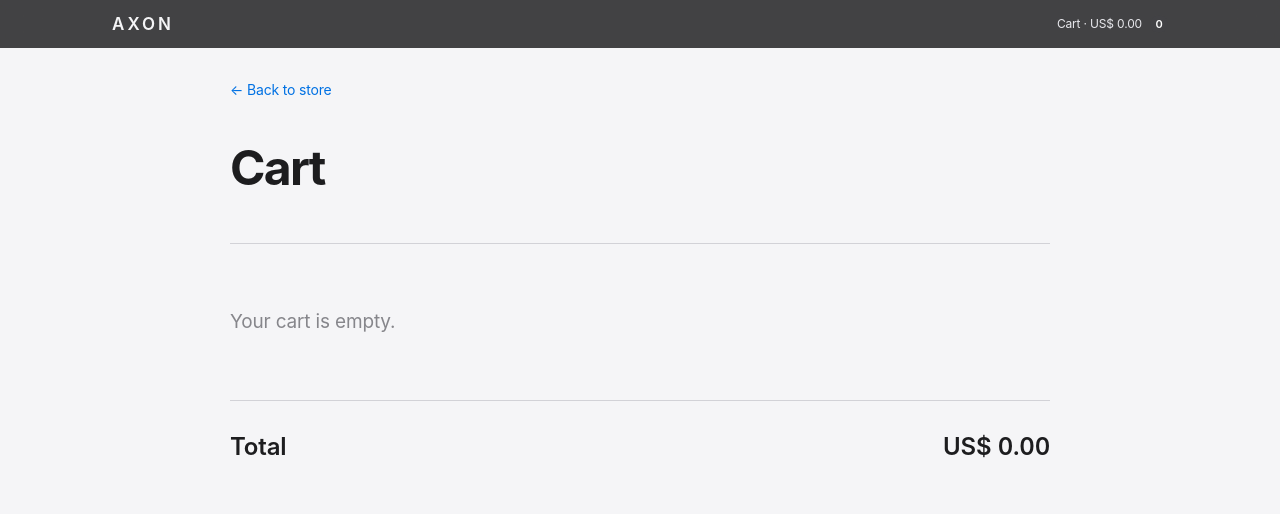
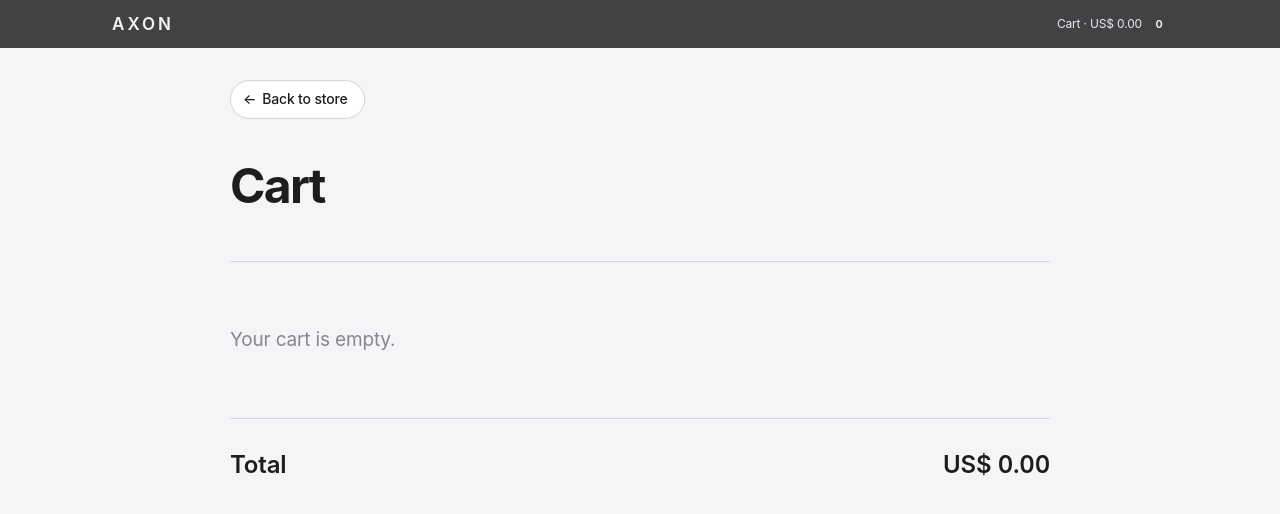
Before and after one commit to ThiagoGregorio13/loja-react, a React (Vite) app: page /cart in a window 1280 px wide. Shown: the top 514 px of the page. Built offline with nearby package versions, Linux system fonts and the light colour scheme.

Commit message:
Add Scroll Fade-out and improve store style

```diff
--- a/src/Hero.tsx
+++ b/src/Hero.tsx
@@ -36,6 +36,20 @@ export function Hero() {
         const onScroll = { trigger: heroRef.current, start: "top top", end: "bottom top", scrub: true };
         gsap.to(".hero-text", { yPercent: -40, opacity: 0, ease: "none", scrollTrigger: onScroll });
         gsap.to(".hero-stage", { y: 140, rotationX: 30, scale: 0.85, ease: "none", scrollTrigger: onScroll });
+        // the hint fades out as soon as the user scrolls (or, on short screens,
+        // as soon as it has fully entered the screen) and only vanishes when the hero leaves the screen
+        gsap.to(".ring-hint", {
+          opacity: 0,
+          y: -10,
+          ease: "none",
+          scrollTrigger: {
+            trigger: ".ring-hint",
+            start: "clamp(bottom bottom)", // clamp: never before scroll 0
+            endTrigger: heroRef.current, // the END is measured by the hero, not by the hint
+            end: "bottom top", // = when the bottom of the hero reaches the top of the screen
+            scrub: 1, // takes 1s to "catch up" with the scroll: smooths out wheel jumps
+          },
+        });
 
         return () => title.revert();
       });
@@ -130,7 +144,7 @@ export function Hero() {
             ))}
           </div>
         </div>
-        <p className="ring-hint">Drag to spin</p>
+        <p className="ring-hint">← Drag to spin →</p>
       </div>
     </section>
   );
--- a/src/index.css
+++ b/src/index.css
@@ -192,10 +192,15 @@ img {
   pointer-events: none;
 }
 
-.ring-hint {
-  margin-top: 12px;
-  font-size: 13px;
-  color: #6e6e73;
+/* ".hero .ring-hint" (two classes) beats ".hero p" (class + tag) */
+.hero .ring-hint {
+  max-width: none;
+  margin: 12px auto 0;
+  font-size: 12px;
+  font-weight: 500;
+  letter-spacing: 0.08em;
+  text-transform: uppercase;
+  color: var(--muted);
 }
 
 @media (max-width: 640px) {
@@ -270,29 +275,60 @@ img {
   transform: scale(0.97);
 }
 
+/* outlined pill that turns red on hover: "dangerous" action, but discreet */
 .button-remove {
-  border: none;
-  padding: 0;
+  border: 1px solid var(--border);
+  border-radius: 980px;
+  padding: 6px 14px;
   font: inherit;
-  font-size: 14px;
+  font-size: 13px;
   cursor: pointer;
-  background: none;
-  color: var(--accent);
+  background: transparent;
+  color: var(--text);
+  transition: color 0.2s, border-color 0.2s, background 0.2s, transform 0.1s;
 }
 
 .button-remove:hover {
-  text-decoration: underline;
+  color: #e30000;
+  border-color: #e30000;
+  background: rgba(227, 0, 0, 0.06);
 }
 
+.button-remove:active {
+  transform: scale(0.96);
+}
+
+/* gray pill; the arrow slides left on hover */
 .back-link {
-  display: inline-block;
+  display: inline-flex;
+  align-items: center;
+  gap: 6px;
   margin: 32px 0;
+  padding: 8px 16px 8px 12px;
+  border-radius: 980px;
   font-size: 14px;
-  color: var(--accent);
+  font-weight: 500;
+  text-decoration: none;
+  background: var(--surface);
+  border: 1px solid var(--border);
+  color: var(--text-h);
+  transition: background 0.2s, transform 0.1s;
+}
+
+.back-link-arrow {
+  transition: transform 0.2s;
 }
 
 .back-link:hover {
-  text-decoration: underline;
+  background: #e8e8ed;
+}
+
+.back-link:hover .back-link-arrow {
+  transform: translateX(-3px);
+}
+
+.back-link:active {
+  transform: scale(0.97);
 }
 
 /* ===== Filters ===== */
--- a/src/pages/Cart.tsx
+++ b/src/pages/Cart.tsx
@@ -79,7 +79,7 @@ export function Cart() {
   return (
     <div className="cart" ref={pageRef}>
       <Link to="/" className="back-link">
-        ← Back to store
+        <span className="back-link-arrow" aria-hidden="true">←</span> Back to store
       </Link>
 
       <h2>Cart</h2>
--- a/src/pages/ProductDetail.tsx
+++ b/src/pages/ProductDetail.tsx
@@ -51,7 +51,7 @@ export function ProductDetail() {
   return (
     <div ref={pageRef}>
       <Link to="/" className="back-link">
-        ← Back to store
+        <span className="back-link-arrow" aria-hidden="true">←</span> Back to store
       </Link>
 
       <div className="detail-grid">
```
